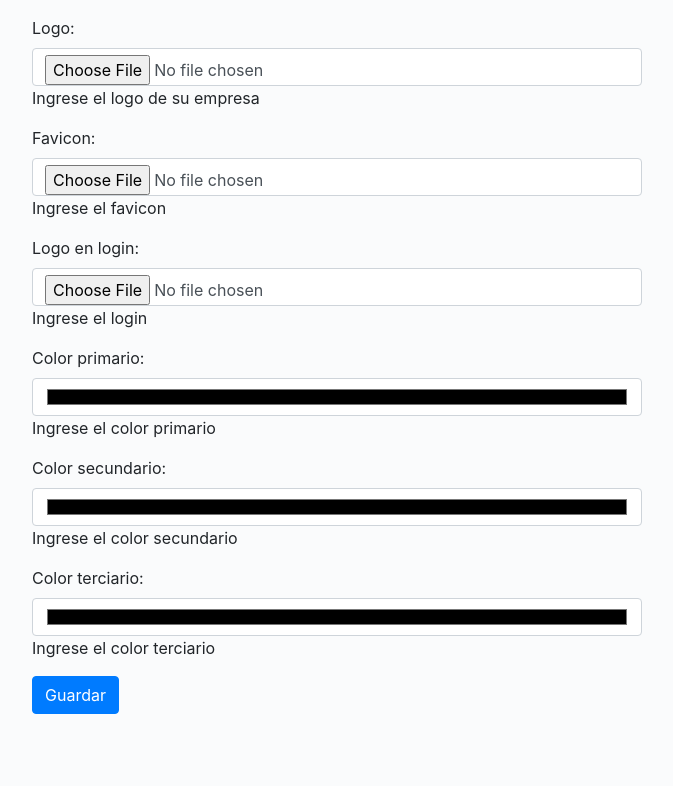
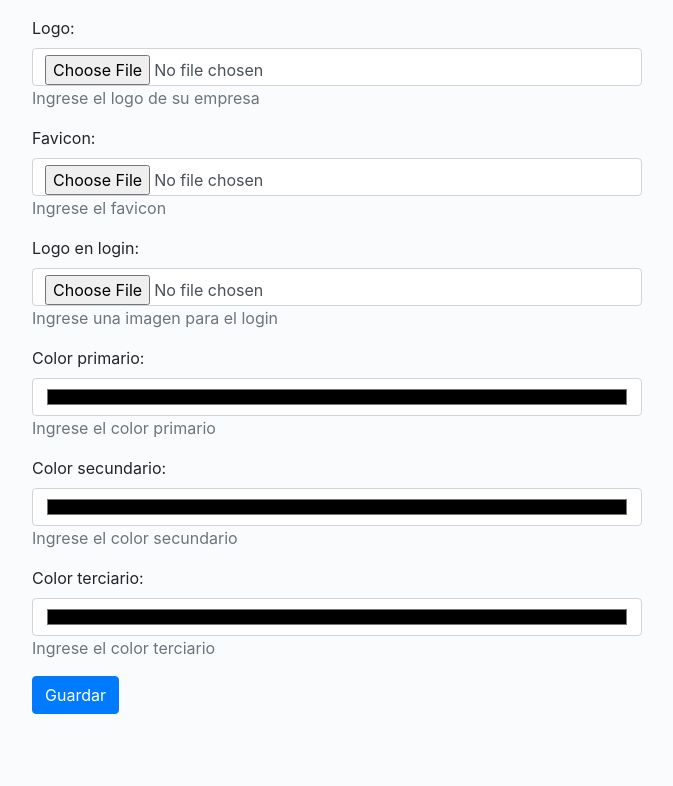
Before and after one commit to juancarlosdjhg/facturaonline, a PHP site: template Core/View/ConfigColor.html.twig in a window 1280 px wide. Shown: the part 56-842 px from the top of the page, without its empty margins (303-976 px from the left). Run offline with PHP 8.4, Linux system fonts and the light colour scheme; the template is opened without the code that fills it, so the values that code supplies are empty; some libraries are stand-ins or nearby versions.

Commit message:
Agregando mejoras al actualizar color

```diff
--- a/Core/Controller/ConfigColor.php
+++ b/Core/Controller/ConfigColor.php
@@ -150,6 +150,10 @@ class ConfigColor extends Controller
             fwrite($archivo, "  color: ".$this->tertiaryColor." !important;\n");
             fwrite($archivo, "}\n");
 
+            fwrite($archivo, "a.btn-success > i, a.btn-success > span{\n");
+            fwrite($archivo, "  color: #fff\n");
+            fwrite($archivo, "}\n");
+
             // Legends
             fwrite($archivo, ".text-info {\n");
             fwrite($archivo, "  color: ".$this->tertiaryColor." !important;\n");
--- a/Core/View/ConfigColor.html.twig
+++ b/Core/View/ConfigColor.html.twig
@@ -38,8 +38,8 @@
                       id="logo"
                       name="logo"
                       value="{{ fsc.logo }}"
-                      onChange="validateImage('logo', 50, 55, 'png')">
-                    <spanclass="text-muted">Ingrese el logo de su empresa</span>
+                      onChange="validateImage('logo', 500, 550, 'png')">
+                    <span class="text-muted">Ingrese el logo de su empresa</span>
                   </div>
                   <div class="form-group">
                     <label for="favicon">Favicon:</label>
@@ -49,8 +49,8 @@
                       id="favicon"
                       name="favicon"
                       value="{{ fsc.favicon }}"
-                      onChange="validateImage('favicon', 48, 48, 'ico')">
-                    <spanclass="text-muted">Ingrese el favicon</span>
+                      onChange="validateImage('favicon', 100, 100, 'ico')">
+                    <span class="text-muted">Ingrese el favicon</span>
                   </div>
                   <div class="form-group">
                     <label for="login">Logo en login:</label>
@@ -60,8 +60,8 @@
                       id="login"
                       name="login"
                       value="{{ fsc.login }}"
-                      onChange="validateImage('login', 1218, 405, 'png')">
-                    <spanclass="text-muted">Ingrese el login</span>
+                      onChange="validateImage('login', 1800, 1200, 'png')">
+                    <span class="text-muted">Ingrese una imagen para el login</span>
                   </div>
                   <div class="form-group">
                     <label for="primaryColor">Color primario:</label>
@@ -72,7 +72,7 @@
                       name="primaryColor"
                       value="{{ fsc.primaryColor }}"
                       placeholder="Ejemplo: #ffffff">
-                    <spanclass="text-muted">Ingrese el color primario</span>
+                    <span class="text-muted">Ingrese el color primario</span>
                   </div>
 
                   <div class="form-group">
@@ -84,7 +84,7 @@
                       name="secundaryColor"
                       value="{{ fsc.secundaryColor }}"
                       placeholder="Ejemplo: #ffffff">
-                    <spanclass="text-muted">Ingrese el color secundario</span>
+                    <span class="text-muted">Ingrese el color secundario</span>
                   </div>
 
                   <div class="form-group">
@@ -96,7 +96,7 @@
                       name="tertiaryColor"
                       value="{{ fsc.tertiaryColor }}"
                       placeholder="Ejemplo: #ffffff">
-                    <spanclass="text-muted">Ingrese el color terciario</span>
+                    <span class="text-muted">Ingrese el color terciario</span>
                   </div>
 
                   <button
@@ -146,12 +146,12 @@
 
           var img = new Image();
           img.onload = function dimension() {
-            // if (this.width.toFixed(0) != width && this.height.toFixed(0) != height) {
-            //   alert('Las medidas deben ser: ' + width + ' x ' + height);
-            // } else {
+            if (this.width.toFixed(0) > width || this.height.toFixed(0) > height) {
+              alert('Las medidas no deben superar: ' + width + ' x ' + height);
+            } else {
               // El tamaño de la imagen fue validado
               isValid = true;
-            // }
+            }
           };
           img.src = URL.createObjectURL(image);
 
```
